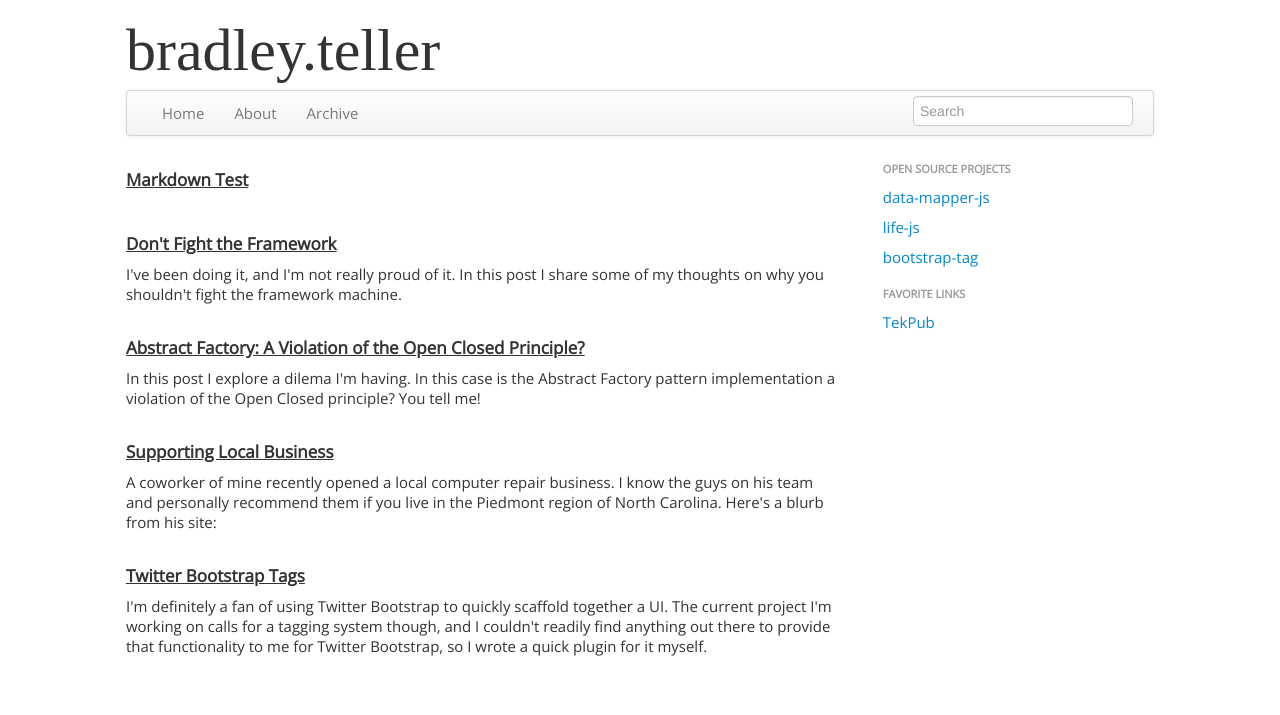
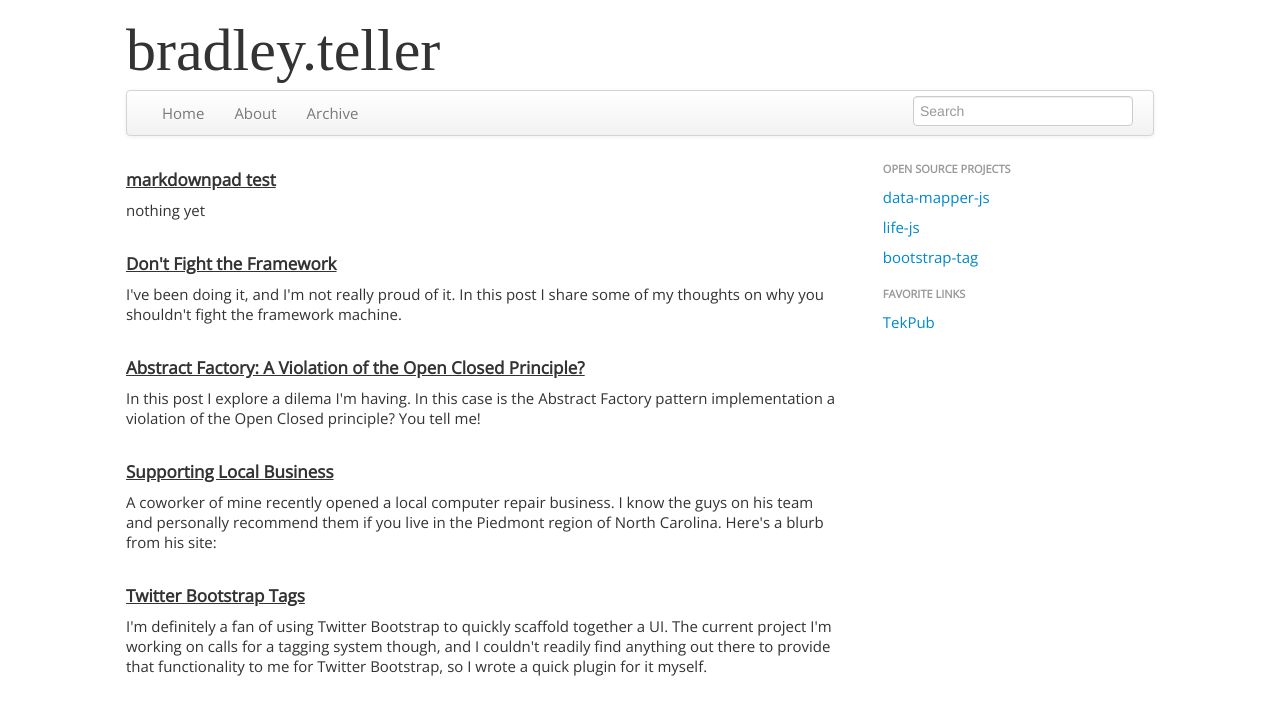
Before and after one commit to bteller/bteller.github.com, a Jekyll site: the page built from index.md, in a window 1280 px wide. Shown: the top 715 px of the page. Built offline with Jekyll 4.4.1, drawn with Linux system fonts in a browser that asks for light colours; nearby versions of some CDN libraries; some web fonts are replaced.

Commit message:
updated test

```diff
--- a/_posts/2013-03-06-markdown-test.md
+++ b/_posts/2013-03-06-markdown-test.md
@@ -1,3 +1,8 @@
+---
+layout: post
+title: "markdownpad test"
+summary: "nothing yet"
+---
 # This is my test #
 this should be some regular text
 
```
